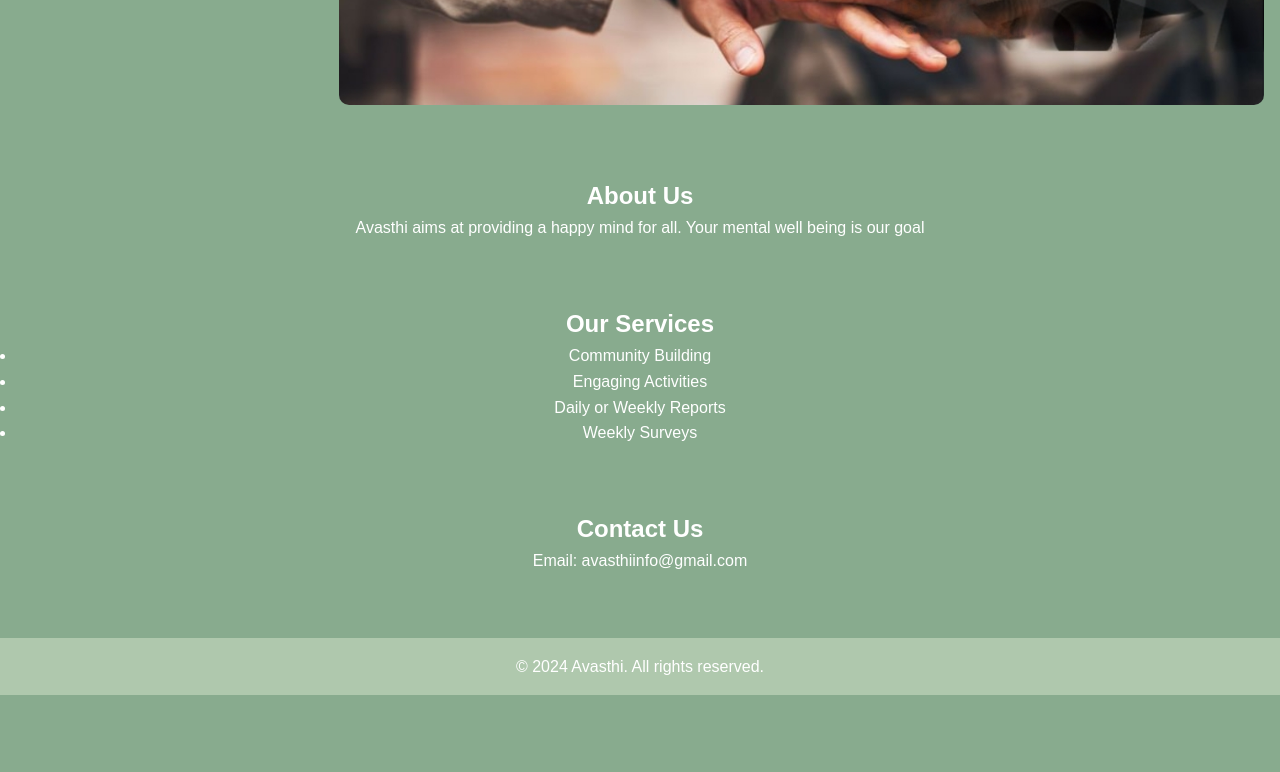
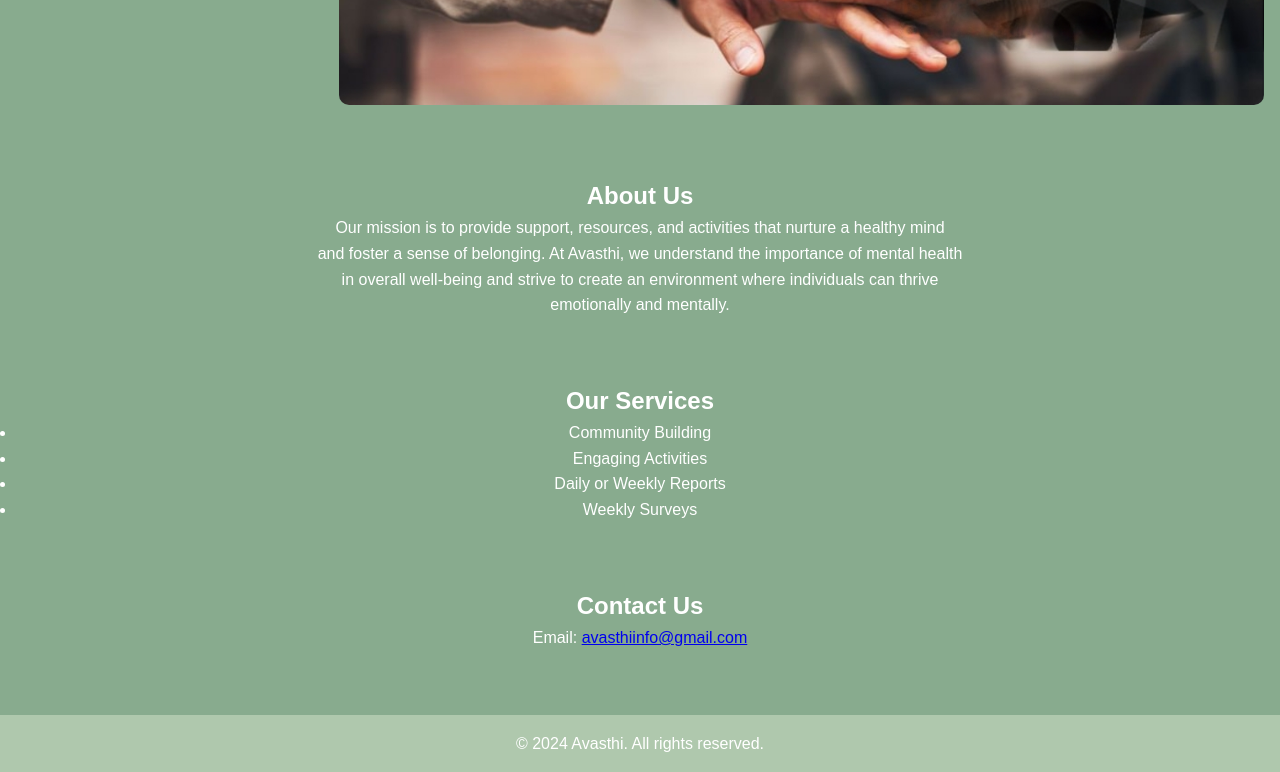
Before and after one commit to shraddhaskumar/avasthi, a plain HTML site: page index.html in a window 1280 px wide. Shown: the part 461-1233 px from the top of the page. Before the commit the page ends 1156 px from the top, so only its background shows below. Drawn offline with Linux system fonts and the light colour scheme.

Commit message:
Update index.html

```diff
--- a/index.html
+++ b/index.html
@@ -3,7 +3,7 @@
 <head>
     <meta charset="UTF-8">
     <meta name="viewport" content="width=device-width, initial-scale=1.0">
-    <title>Avasthi-Homepage</title>
+    <title>Avasthi - Homepage</title>
     <link rel="stylesheet" href="home.css">
 </head>
 <body>
@@ -16,7 +16,6 @@
                 <li><a href="#about">About Us</a></li>
                 <li><a href="#services">Services</a></li>
                 <li><a href="#contact">Contact</a></li>
-
             </ul>
         </nav>
     </header>
@@ -33,7 +32,10 @@
     </section>
     <section id="about" class="about-section">
         <h2>About Us</h2>
-        <p>Avasthi aims at providing a happy mind for all. Your mental well being is our goal</p>
+        <p>Our mission is to provide support, resources, and activities that nurture a healthy mind <br>
+           and foster a sense of belonging. At Avasthi, we understand the importance of mental health<br>
+           in overall well-being and strive to create an environment where individuals can thrive <br>
+           emotionally and mentally.</p>
     </section>
     <section id="services" class="services-section">
         <h2>Our Services</h2>
@@ -46,7 +48,7 @@
     </section>
     <section id="contact" class="contact-section">
         <h2>Contact Us</h2>
-        <p>Email: avasthiinfo@gmail.com</p>
+        <p>Email: <a href="mailto:avasthiinfo@gmail.com">avasthiinfo@gmail.com</a></p>
     </section>
     <footer>
         <p>&copy; 2024 Avasthi. All rights reserved.</p>
```
